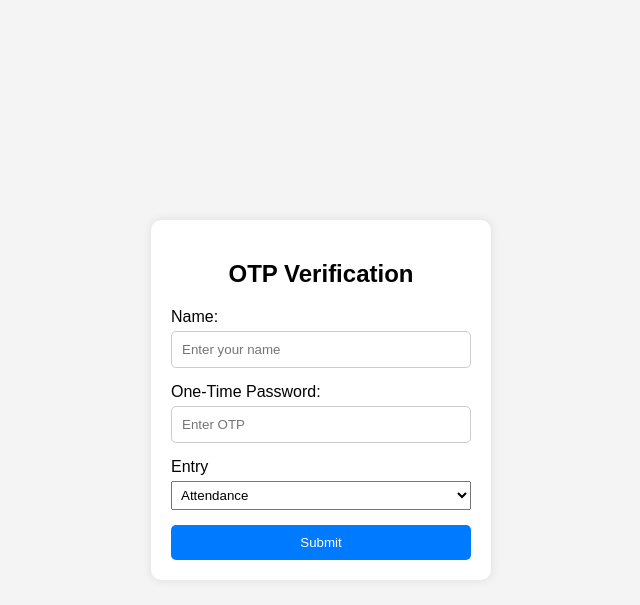
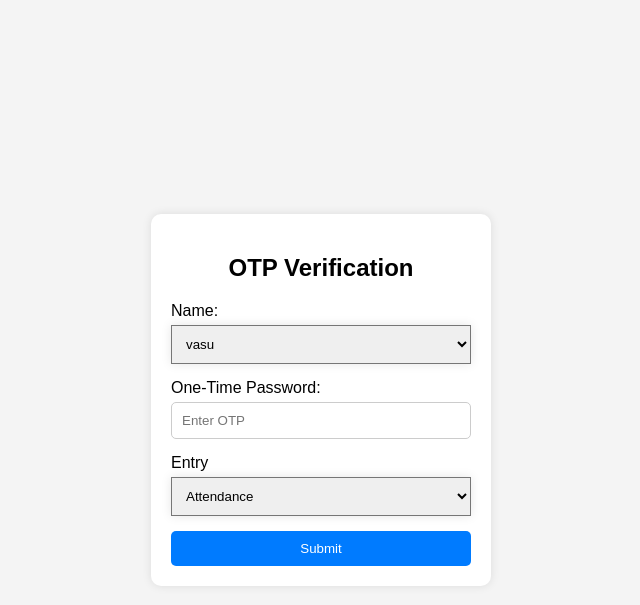
Before and after one commit to tamilanmkv/attendance-totp, a FastAPI app: page / in a window 1280 px wide. Shown: the top 605 px of the page, without its empty margins (319-959 px from the left). Run offline with FastAPI, Linux system fonts and the light colour scheme.

Commit message:
name dropdown

```diff
--- a/main.py
+++ b/main.py
@@ -14,7 +14,9 @@
 
 @app.get("/")
 async def root(request: Request):
-    return templates.TemplateResponse(request=request, name="index.html")
+    users = json.load(open("users.json"))
+    names = [user.get("name") for user in users]
+    return templates.TemplateResponse(request=request, name="index.html", context={"names": names})
 
 
 @app.get("/new_user")
--- a/templates/index.html
+++ b/templates/index.html
@@ -23,7 +23,8 @@
       }
       #dropdown {
           width: 100%;
-          padding: 5px;
+          padding: 10px;
+          box-shadow: 0 0 10px rgba(0, 0, 0, 0.1);
           box-sizing: border-box;
       }
       .container h2 {
@@ -71,13 +72,18 @@
       <form action="/entry" method="get">
         <div class="form-group">
           <label for="name">Name:</label>
-          <input
-            type="text"
-            id="name"
-            name="name"
-            placeholder="Enter your name"
-            required
-          />
+          <select id="dropdown" name="name">
+            {% for name in names %}
+            <option value="{{name}}">{{name}}</option>
+            {% endfor %}
+          </select>
+          <!-- <input -->
+          <!--   type="text" -->
+          <!--   id="name" -->
+          <!--   name="name" -->
+          <!--   placeholder="Enter your name" -->
+          <!--   required -->
+          <!-- /> -->
         </div>
         <div class="form-group">
           <label for="otp">One-Time Password:</label>
--- a/utils.py
+++ b/utils.py
@@ -35,6 +35,10 @@
             self.mark_today_leave()
 
     def mark_today_leave(self):
+        for i, record in enumerate(self.records, start=2):
+            if record["Name"] == self.name and record["Date"] == self.current_date:
+                return
+
         new_row = [self.name, self.current_date, "leave", "leave"]
         self.sheet.append_row(new_row)
 
```
